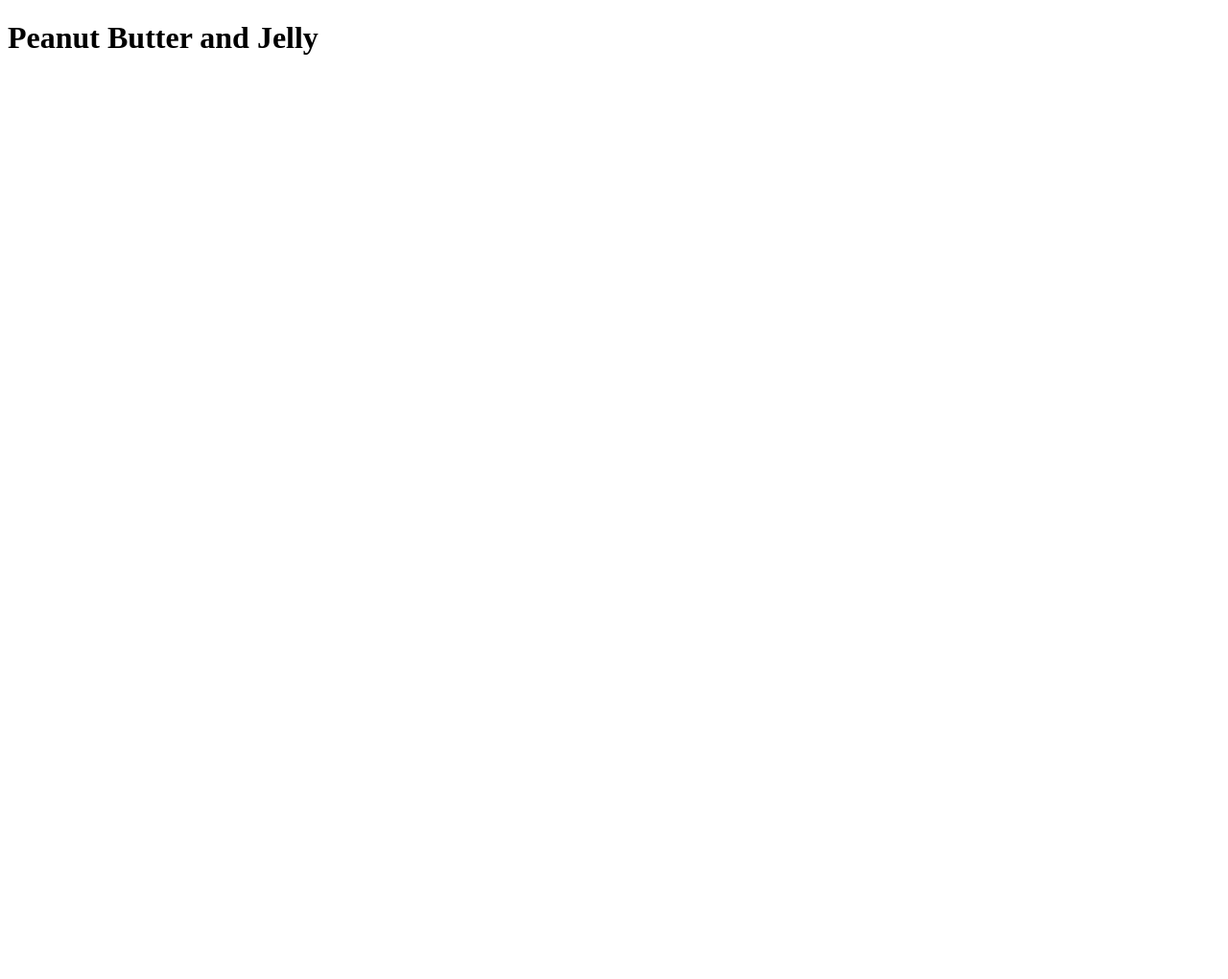
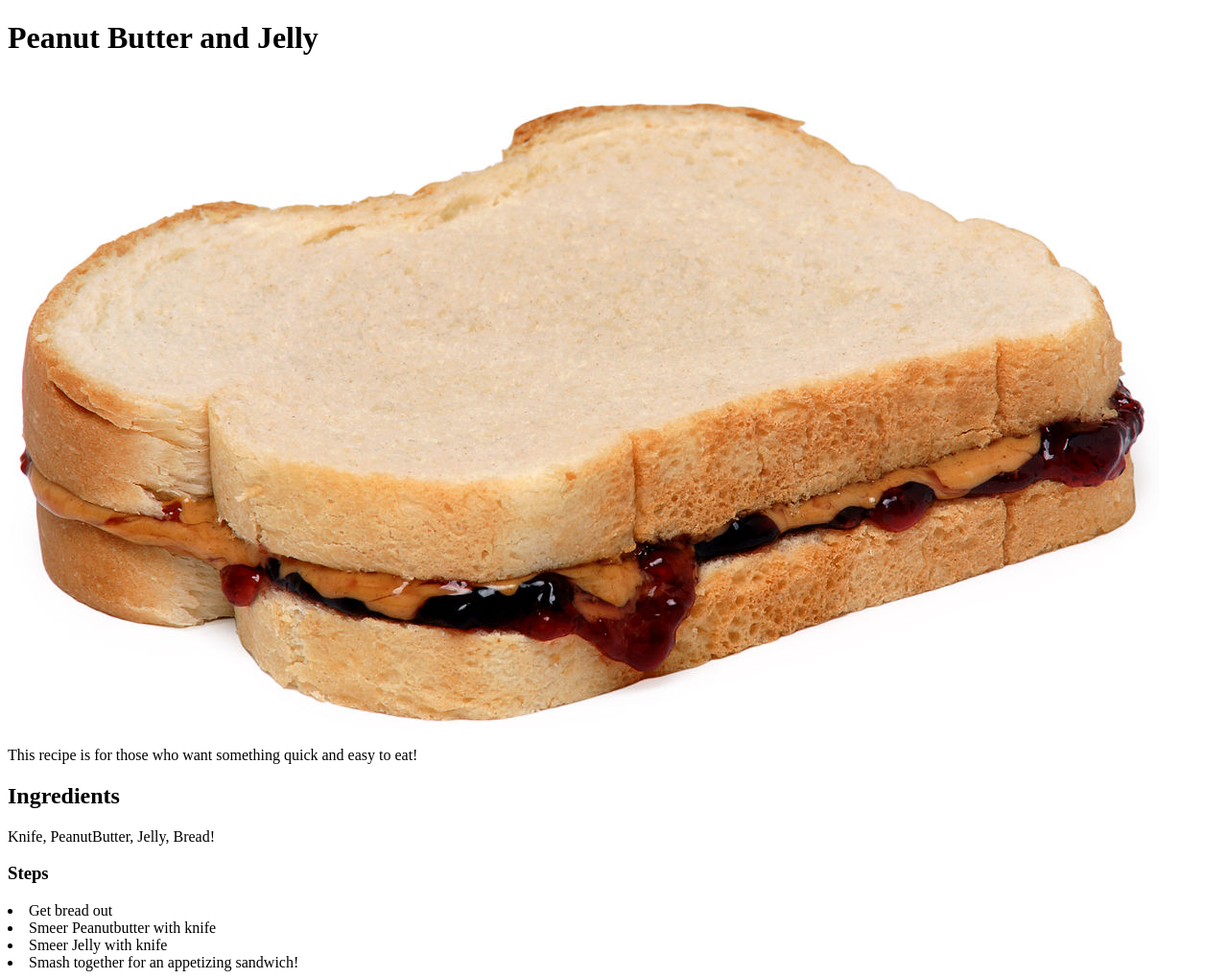
Before and after one commit to ZechJanowicz/odin-recipes, a plain HTML site: page recipes/pbj.html in a window 1280 px wide. Shown: the whole page at 96% size. Before the commit the page ends 800 px from the top, so only its background shows below. Drawn offline with Linux system fonts and the light colour scheme.

Commit message:
Added new html files Added divs to existing index file Added recipes Added steps

```diff
--- a/recipes/pbj.html
+++ b/recipes/pbj.html
@@ -5,6 +5,29 @@
         <title>Peanut Butter and Jelly</title>
     </head>
     <body>
+        <div>
         <H1>Peanut Butter and Jelly</H1>
+    </div>
+    <div>
+        <img src="../imgs/PBJ.jpg">
+        <div>
+            <p>This recipe is for those who want something quick and easy to eat!</p>
+        </div>
+        <div>
+            <h2>Ingredients</h2>
+            <div>
+                <p>Knife, PeanutButter, Jelly, Bread!</p>
+            </div>
+            <div>
+                <h3>Steps</h3>
+                <div>
+                    <li>Get bread out</li>
+                    <li>Smeer Peanutbutter with knife</li>
+                    <li>Smeer Jelly with knife</li>
+                    <li>Smash together for an appetizing sandwich!</li>
+                </div>
+            </div>
+        </div>
+    </div>
     </body>
 </html>
```
Also changed, not shown: index.html (+6 -1 lines), imgs/PBJ.jpg (added), recipes/cereal.html (added), recipes/quicknoodles.html (added).
